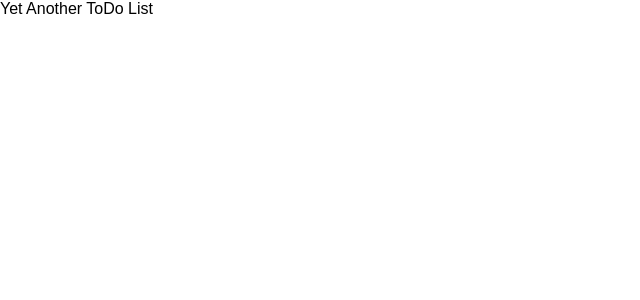
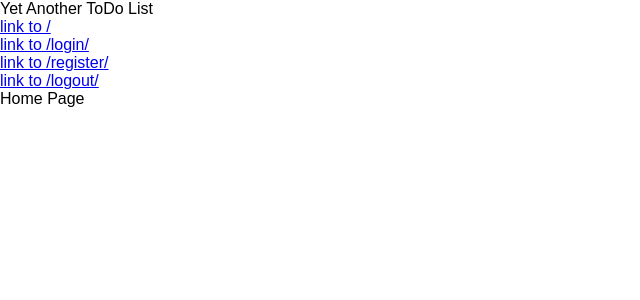
Before and after one commit to piotr-walen/YetAnotherToDoApp, a React (Create React App) app in the folder client/: page / in a window 1280 px wide. Shown: the top 300 px of the page, without its empty margins (0-640 px from the left). Built offline with nearby package versions, Linux system fonts and the light colour scheme.

Commit message:
Add state persitance Add Links to routes Add initial state to auth reducer Remove missing NotFound component Add local storage Install new dependencies

```diff
--- a/client/package.json
+++ b/client/package.json
@@ -7,6 +7,7 @@
     "react-dom": "^16.3.2",
     "react-redux": "^5.0.7",
     "react-router": "^4.2.0",
+    "react-router-dom": "^4.2.2",
     "react-scripts": "1.1.4",
     "redux": "^4.0.0"
   },
--- a/client/src/App.js
+++ b/client/src/App.js
@@ -1,9 +1,32 @@
 import React, { Component } from 'react';
+import Routes from './routes';
+import { connect } from 'react-redux';
+import { withRouter } from 'react-router';
+import { Link } from 'react-router-dom';
 
 class App extends Component {
     render() {
-        return <div>Yet Another ToDo List</div>;
+        return (
+            <div>
+                <div>Yet Another ToDo List</div>
+
+                <div>
+                    <Link to="/">link to /</Link>
+                </div>
+                <div>
+                    <Link to="/login">link to /login/</Link>
+                </div>
+                <div>
+                    <Link to="/register">link to /register/</Link>
+                </div>
+                <div>
+                    <Link to="/logout">link to /logout/</Link>
+                </div>
+
+                <Routes />
+            </div>
+        );
     }
 }
 
-export default App;
+export default withRouter(App);
--- a/client/src/index.js
+++ b/client/src/index.js
@@ -3,6 +3,32 @@ import ReactDOM from 'react-dom';
 import './index.css';
 import App from './App';
 import registerServiceWorker from './registerServiceWorker';
+import { createStore, compose } from 'redux';
+import rootReducer from './reducers';
+import { Provider } from 'react-redux';
+import { BrowserRouter } from 'react-router-dom';
+import { saveState, loadState } from './localStorage';
 
-ReactDOM.render(<App />, document.getElementById('root'));
+const persistedState = loadState();
+const store = createStore(
+    rootReducer,
+    persistedState,
+    compose(
+        window.__REDUX_DEVTOOLS_EXTENSION__ &&
+            window.__REDUX_DEVTOOLS_EXTENSION__()
+    )
+);
+
+store.subscribe(() => {
+    saveState(store.getState());
+});
+
+ReactDOM.render(
+    <Provider store={store}>
+        <BrowserRouter>
+            <App />
+        </BrowserRouter>
+    </Provider>,
+    document.getElementById('root')
+);
 registerServiceWorker();
--- /dev/null
+++ b/client/src/localStorage.js
@@ -0,0 +1,20 @@
+export const loadState = () => {
+    try {
+        const serializedState = localStorage.getItem('state');
+        if (serializedState === null) {
+            return undefined;
+        }
+        return JSON.parse(serializedState);
+    } catch (error) {
+        return undefined;
+    }
+};
+
+export const saveState = state => {
+    try {
+        const serializedState = JSON.stringify(state);
+        localStorage.setItem('state', serializedState);
+    } catch (error) {
+        console.log(error);
+    }
+};
--- a/client/src/reducers/auth.js
+++ b/client/src/reducers/auth.js
@@ -1,4 +1,9 @@
-import { LOGIN_USER, LOGOUT_USER } from '../actions';
+import { LOGIN_USER, LOGOUT_USER } from '../actions/auth';
+
+const initialState = {
+    authenticated: false,
+    user: {}
+};
 
 export default (state = initialState, action) => {
     switch (action.type) {
--- a/client/src/routes/index.js
+++ b/client/src/routes/index.js
@@ -7,7 +7,7 @@ const Routes = () => (
         <Route path="/login" component={() => <div>Login Form</div>} />
         <Route path="/logout" component={() => <div>Logout</div>} />
         <Route path="/register" component={() => <div>Login Form</div>} />
-        <Route component={() => <NotFound />} />
+        <Route component={() => <div>Not Found</div>} />
     </Switch>
 );
 
```
Also changed, not shown: 1 other file (tests, documents, lock files or other folders).
